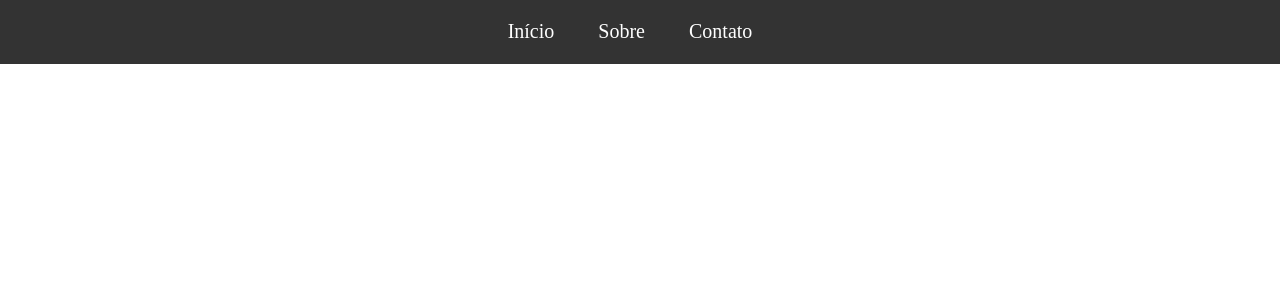
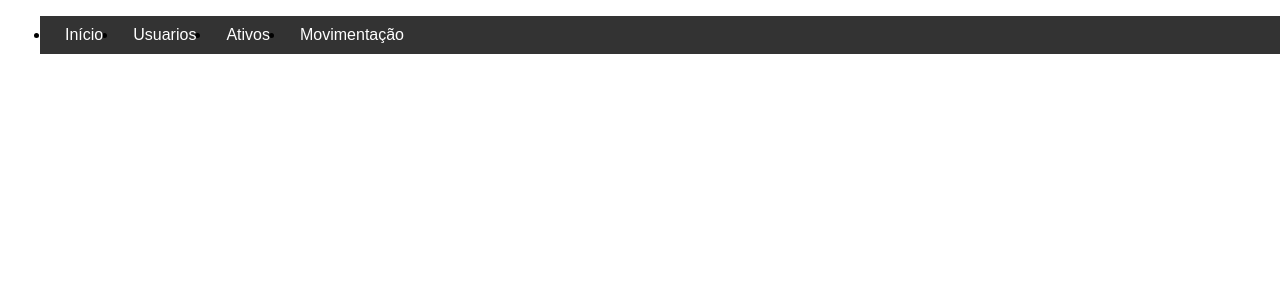
Before and after one commit to asghensel/projetoCadastro, a PHP site: page /visao/menu_superior.html in a window 1280 px wide. Shown: the top 300 px of the page. Run offline with PHP 8.4, Linux system fonts and the light colour scheme.

Commit message:
19/11/24 20-33

```diff
--- a/css/menu.css
+++ b/css/menu.css
@@ -1,30 +1,45 @@
 body {
-    margin: 0;
-}
-
-
-nav {
-    height: 1.5em;
-    background-color: #333;
-    padding: 20px 20px;
-}
-nav ul {
-    list-style-type: none;
-    text-align: center;
+    font-family: Arial, sans-serif;
     margin: 0;
     padding: 0;
 }
-nav ul li {
-    display: inline;
-    margin-right: 20px;
+
+.navbar {
+    display: flex;
+    background-color: #333;
+    padding: 10px;
 }
-nav ul li a {
+
+.navbar-item {
+    position: relative;
+    margin: 0 15px;
     color: white;
+    cursor: pointer;
+}
+
+.navbar-item:hover {
+    color: #ddd;
+}
+
+.submenu {
+    display: none;
+    position: absolute;
+    top: 100%;
+    left: 0;
+    background-color: #444;
+    padding: 10px;
+    border-radius: 5px;
+    box-shadow: 0px 4px 6px rgba(0, 0, 0, 0.2);
+    z-index: 1000;
+}
+
+.submenu a {
+    display: block;
     text-decoration: none;
-    font-size: 20px;
+    color: white;
     padding: 5px 10px;
 }
-nav ul li a:hover {
-    background-color: #575757;
-    border-radius: 5px;
+
+.submenu a:hover {
+    background-color: #555;
 }
--- a/js/menu.js
+++ b/js/menu.js
@@ -0,0 +1,17 @@
+
+ const navbarItems = document.querySelectorAll('.navbar-item');
+
+
+ navbarItems.forEach(item => {
+     const submenu = item.querySelector('.submenu');
+
+
+     item.addEventListener('mouseover', () => {
+         submenu.style.display = 'block';
+     });
+
+
+     item.addEventListener('mouseout', () => {
+         submenu.style.display = 'none';
+     });
+ });
--- a/visao/menu_superior.html
+++ b/visao/menu_superior.html
@@ -3,17 +3,36 @@
 <head>
     <meta charset="UTF-8">
     <meta name="viewport" content="width=device-width, initial-scale=1.0">
+    <title>Navbar com Submenu</title>
+    <script src="../js/menu.js"></script>
     <link rel="stylesheet" href="../css/menu.css">
-    <script src="../js/menu.js"></script>
-    <title>Menu</title>
 </head>
 <body>
     <nav>
         <ul>
-            <li><a href="index.html">Início</a></li>
-            <li><a href="sobre.html">Sobre</a></li>
-            <li><a href="contato.html">Contato</a></li>
-        </ul>
-    </nav>
+    <div class="navbar">
+        <li><div class="navbar-item" data-menu="menu1">
+            Início
+
+        </div></li>
+
+        <li><div class="navbar-item" data-menu="menu2">
+            Usuarios
+            <div class="submenu">
+                <a href="#">Cadastrar</a>
+                <a href="#">Listagem</a>
+            </div>
+        </div></li>
+
+        <li><div class="navbar-item" data-menu="menu3">
+            Ativos
+            </div></li>
+
+        <li><div class="navbar-item" data-menu="menu4">
+            Movimentação
+        </div></li>
+    </ul>
+</nav>
+
 </body>
 </html>
```
